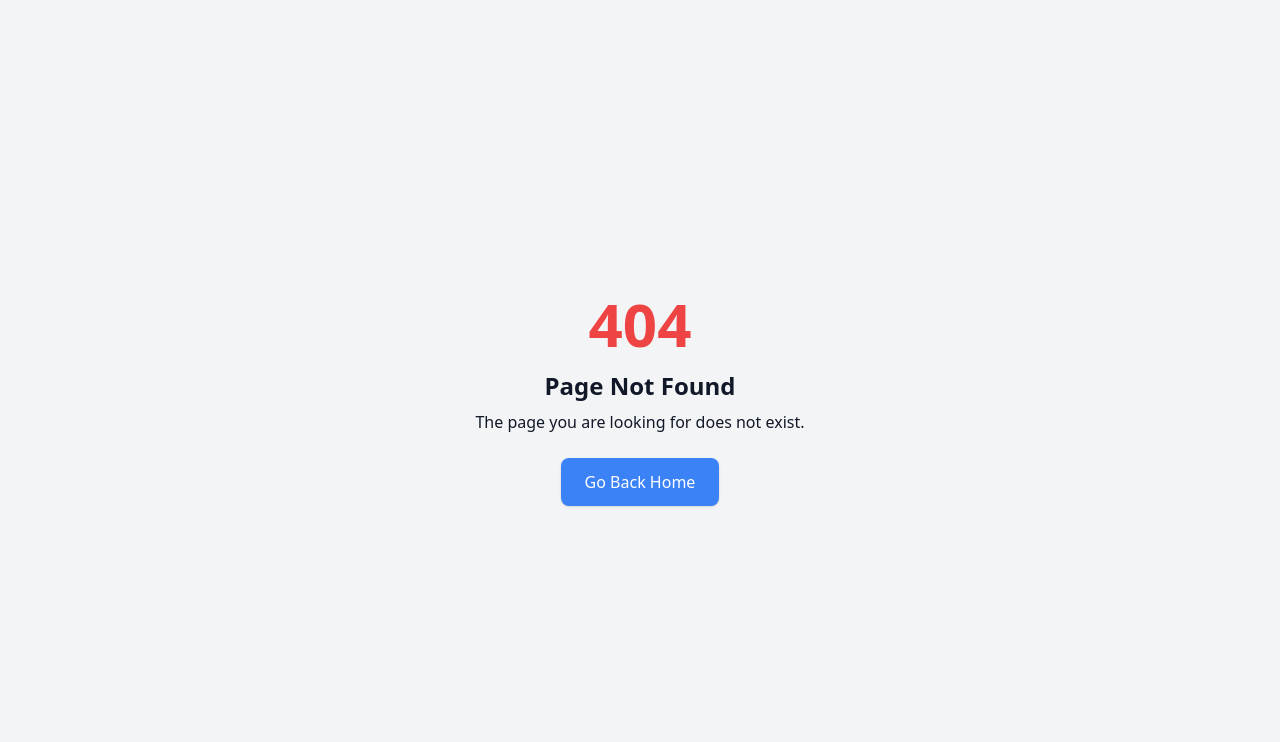
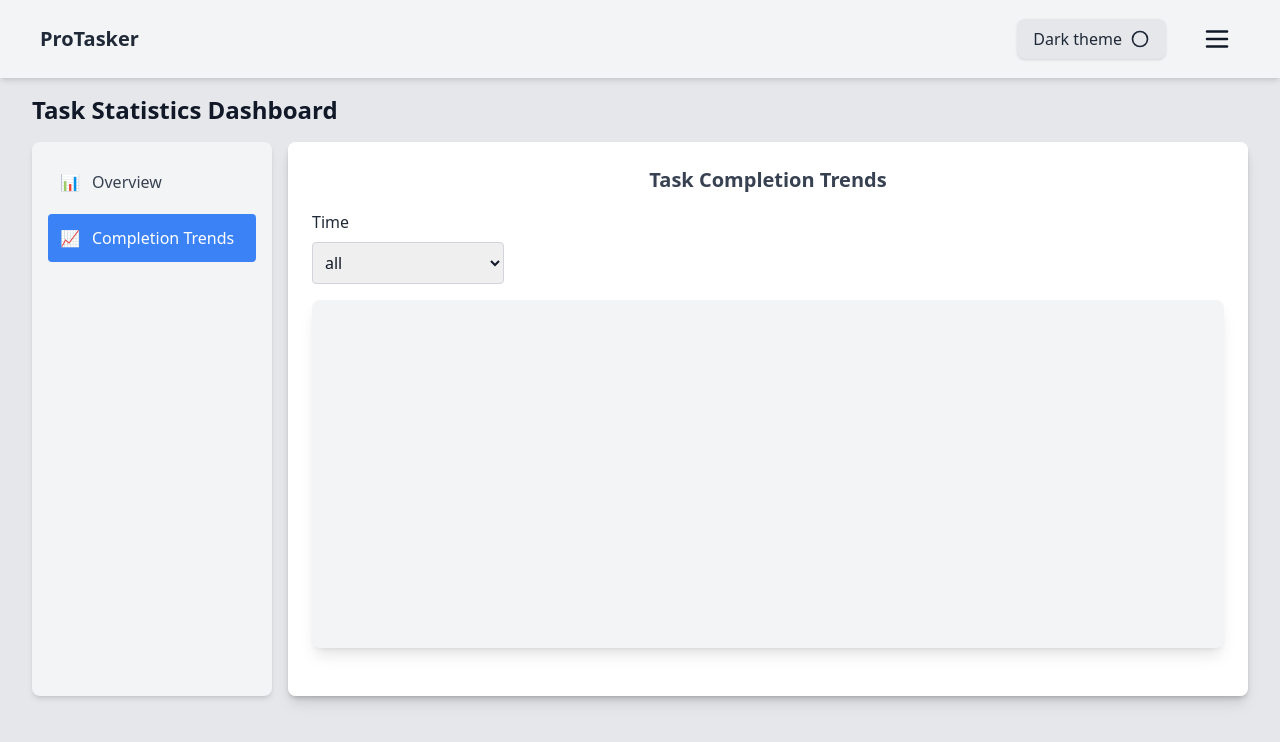
Before and after one commit to adrianrakiec/ProTasker, a React (Vite) app: page /statistics/trends in a window 1280 px wide. Before the commit this address had no page. Shown: the top 742 px of the page. Built offline with nearby package versions, Linux system fonts and the light colour scheme.

Commit message:
feat: create task completion trends component and task trend chart

```diff
--- a/src/components/NavItem.tsx
+++ b/src/components/NavItem.tsx
@@ -15,6 +15,7 @@ export const NavItem: React.FC<NavItemProps> = ({
 }) => (
 	<NavLink
 		to={to}
+		end
 		className={({ isActive }) =>
 			`flex items-center gap-3 p-3 rounded transition ${
 				isActive
--- a/src/components/Statistics/TaskTrendChart.tsx
+++ b/src/components/Statistics/TaskTrendChart.tsx
@@ -6,32 +6,19 @@ import {
 	Tooltip,
 	ResponsiveContainer,
 } from 'recharts';
-import { Task } from '../../types/Task';
 
 interface TaskTrendsChartProps {
-	tasks: Task[];
+	data: {
+		date: string;
+		count: number;
+	}[];
 }
 
-export const TaskTrendsChart: React.FC<TaskTrendsChartProps> = ({ tasks }) => {
-	const completedTasksByDate = tasks
-		.filter(task => task.status === 'done')
-		.reduce((acc: Record<string, number>, task) => {
-			const date = task.completionDate as string;
-			acc[date] = (acc[date] || 0) + 1;
-			return acc;
-		}, {});
-
-	const sortedData = Object.entries(completedTasksByDate)
-		.map(([date, count]) => ({ date, count }))
-		.sort((a, b) => a.date.localeCompare(b.date));
-
+export const TaskTrendsChart: React.FC<TaskTrendsChartProps> = ({ data }) => {
 	return (
 		<div className='bg-gray-100 dark:bg-gray-800 p-6 rounded-lg shadow-lg'>
-			<h2 className='text-xl font-semibold text-center mb-4 text-gray-700 dark:text-white'>
-				Task Completion Trends
-			</h2>
 			<ResponsiveContainer width='100%' height={300}>
-				<LineChart data={sortedData}>
+				<LineChart data={data}>
 					<XAxis
 						dataKey='date'
 						stroke='#4B5563'
--- /dev/null
+++ b/src/components/Statistics/Trends.tsx
@@ -0,0 +1,37 @@
+import { useState } from 'react';
+import { useSelector } from 'react-redux';
+import { RootState } from '../../store';
+import { TaskTrendsChart } from './TaskTrendChart';
+import {
+	getSortedCompletionData,
+	DateRange,
+} from '../../helpers/statisticsHelpers';
+import { SelectField } from '../FormInputs/SelectField';
+
+export const Trends: React.FC = () => {
+	const tasks = useSelector((state: RootState) => state.tasks.tasks);
+	const [dateRange, setDateRange] = useState<DateRange>('all');
+
+	const sortedData = getSortedCompletionData(tasks, dateRange);
+
+	return (
+		<div className='p-6 bg-white dark:bg-gray-800 rounded-lg shadow-lg'>
+			<h2 className='text-xl font-semibold text-center mb-4 text-gray-700 dark:text-white'>
+				Task Completion Trends
+			</h2>
+			<div className='flex justify-start mb-4'>
+				<div className='w-48'>
+					<SelectField
+						label='Time'
+						value={dateRange}
+						onChange={e => setDateRange(e.target.value as DateRange)}
+						options={['last7Days', 'thisMonth', 'all']}
+					/>
+				</div>
+			</div>
+			<div className='mb-6'>
+				<TaskTrendsChart data={sortedData} />
+			</div>
+		</div>
+	);
+};
--- /dev/null
+++ b/src/helpers/statisticsHelpers.ts
@@ -0,0 +1,69 @@
+export type DateRange = 'last7Days' | 'thisMonth' | 'all';
+
+const parseDateString = (dateString: string): Date | null => {
+	const parts = dateString.split('.');
+	if (parts.length !== 3) return null;
+
+	const [day, month, year] = parts.map(Number);
+	return new Date(year, month - 1, day);
+};
+
+const isDateInRange = (dateString: string, range: DateRange): boolean => {
+	const taskDate = parseDateString(dateString);
+	if (!taskDate) return false;
+
+	const today = new Date();
+
+	if (range === 'last7Days') {
+		const sevenDaysAgo = new Date();
+		sevenDaysAgo.setDate(today.getDate() - 7);
+		return taskDate >= sevenDaysAgo && taskDate <= today;
+	}
+
+	if (range === 'thisMonth') {
+		return (
+			taskDate.getFullYear() === today.getFullYear() &&
+			taskDate.getMonth() === today.getMonth()
+		);
+	}
+
+	return true;
+};
+
+export const getCompletedTasksByDate = (
+	tasks: { status: string; completionDate?: string }[]
+) => {
+	return tasks
+		.filter(task => task.status === 'done' && task.completionDate)
+		.reduce((acc: Record<string, number>, task) => {
+			const date = task.completionDate as string;
+			acc[date] = (acc[date] || 0) + 1;
+			return acc;
+		}, {});
+};
+
+export const getSortedCompletionData = (
+	tasks: { status: string; completionDate?: string }[],
+	range: DateRange
+) => {
+	const completedTasksByDate = tasks
+		.filter(
+			task =>
+				task.status === 'done' &&
+				task.completionDate &&
+				isDateInRange(task.completionDate, range)
+		)
+		.reduce((acc: Record<string, number>, task) => {
+			const date = task.completionDate as string;
+			acc[date] = (acc[date] || 0) + 1;
+			return acc;
+		}, {});
+
+	return Object.entries(completedTasksByDate)
+		.map(([date, count]) => ({ date, count }))
+		.sort((a, b) => {
+			const dateA = parseDateString(a.date)?.getTime() ?? 0;
+			const dateB = parseDateString(b.date)?.getTime() ?? 0;
+			return dateA - dateB;
+		});
+};
--- a/src/main.tsx
+++ b/src/main.tsx
@@ -11,6 +11,7 @@ import { NotFoundPage } from './pages/NotFoundPage.tsx';
 import { ImportExportPage } from './pages/ImportExportPage.tsx';
 import { StatisticsPage } from './pages/StatisticsPage.tsx';
 import { OverviewStats } from './components/Statistics/OverviewStats.tsx';
+import { Trends } from './components/Statistics/Trends.tsx';
 import './index.css';
 
 createRoot(document.getElementById('root')!).render(
@@ -25,6 +26,7 @@ createRoot(document.getElementById('root')!).render(
 						<Route path='/import-export' element={<ImportExportPage />} />
 						<Route path='/statistics' element={<StatisticsPage />}>
 							<Route index element={<OverviewStats />} />
+							<Route path='/statistics/trends' element={<Trends />} />
 						</Route>
 					</Route>
 					<Route path='*' element={<NotFoundPage />} />
--- a/src/pages/StatisticsPage.tsx
+++ b/src/pages/StatisticsPage.tsx
@@ -13,6 +13,7 @@ export const StatisticsPage: React.FC = () => {
 				<div className='flex flex-col md:flex-row gap-4'>
 					<nav className='bg-gray-100 dark:bg-gray-800 p-4 rounded-lg shadow-md w-full md:w-60 flex flex-col md:flex-col gap-2 overflow-x-auto'>
 						<NavItem to='' icon='📊' label='Overview' />
+						<NavItem to='trends' icon='📈' label='Completion Trends' />
 					</nav>
 					<div className='flex-1 bg-white dark:bg-gray-900 rounded-lg shadow-md'>
 						<Outlet />
```
